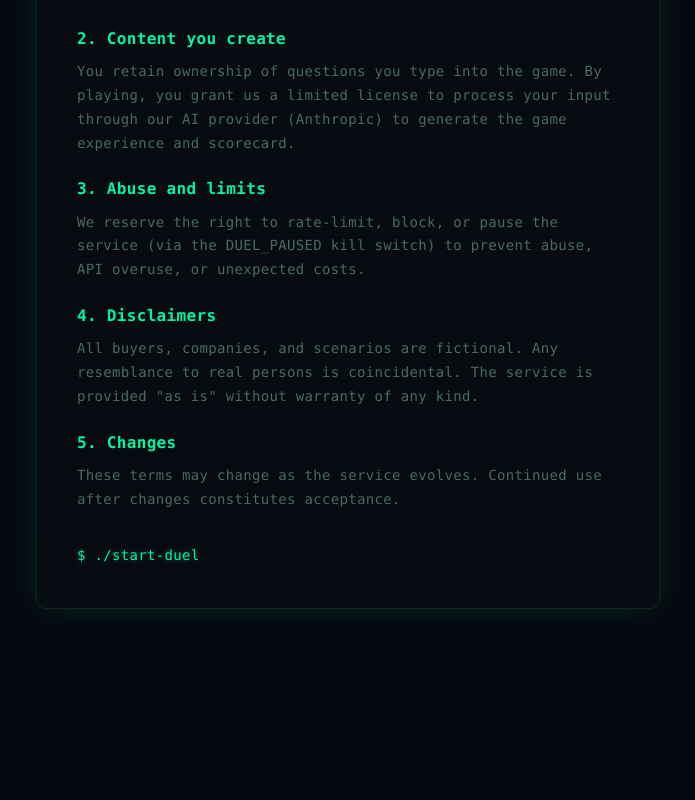
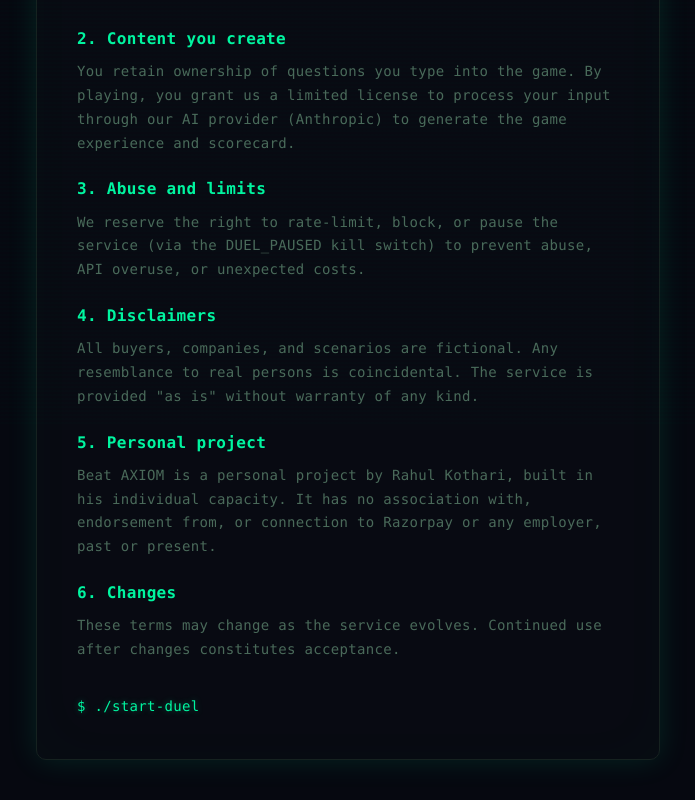
Before and after one commit to sarveshkhimesra/beat-axiom, a Next.js app: page /terms in a window 1280 px wide. Shown: the part 374-1174 px from the top of the page, without its empty margins (292-987 px from the left). Before the commit the page ends 1031 px from the top, so only its background shows below. Built offline with nearby package versions, Linux system fonts and the light colour scheme.

Commit message:
add disclaimer: personal project by Rahul Kothari, no Razorpay association

```diff
--- a/src/app/page.tsx
+++ b/src/app/page.tsx
@@ -104,7 +104,7 @@ export default function Home() {
         built by rahul kothari
       </p>
       <p style={{ marginTop: 8, fontSize: 11, color: "var(--text-secondary)", textAlign: "center", opacity: 0.6 }}>
-        A fictional sales-training simulation. All buyers and scenarios are invented.
+        A fictional sales-training simulation. All buyers and scenarios are invented. This is a personal project by Rahul Kothari and has no association with Razorpay.
       </p>
       <div style={{ marginTop: 16, textAlign: "center", fontSize: 11, opacity: 0.5 }}>
         <a href="/privacy" style={{ color: "var(--text-secondary)", textDecoration: "none" }}>Privacy</a>
--- a/src/app/terms/page.tsx
+++ b/src/app/terms/page.tsx
@@ -32,7 +32,11 @@ export default function TermsPage() {
           <p style={{ marginBottom: 16 }}>
             All buyers, companies, and scenarios are fictional. Any resemblance to real persons is coincidental. The service is provided "as is" without warranty of any kind.
           </p>
-          <h2 style={{ color: "var(--accent-primary)", fontSize: 16, fontWeight: 600, margin: "20px 0 8px" }}>5. Changes</h2>
+          <h2 style={{ color: "var(--accent-primary)", fontSize: 16, fontWeight: 600, margin: "20px 0 8px" }}>5. Personal project</h2>
+          <p style={{ marginBottom: 16 }}>
+            Beat AXIOM is a personal project by Rahul Kothari, built in his individual capacity. It has no association with, endorsement from, or connection to Razorpay or any employer, past or present.
+          </p>
+          <h2 style={{ color: "var(--accent-primary)", fontSize: 16, fontWeight: 600, margin: "20px 0 8px" }}>6. Changes</h2>
           <p>
             These terms may change as the service evolves. Continued use after changes constitutes acceptance.
           </p>
```
